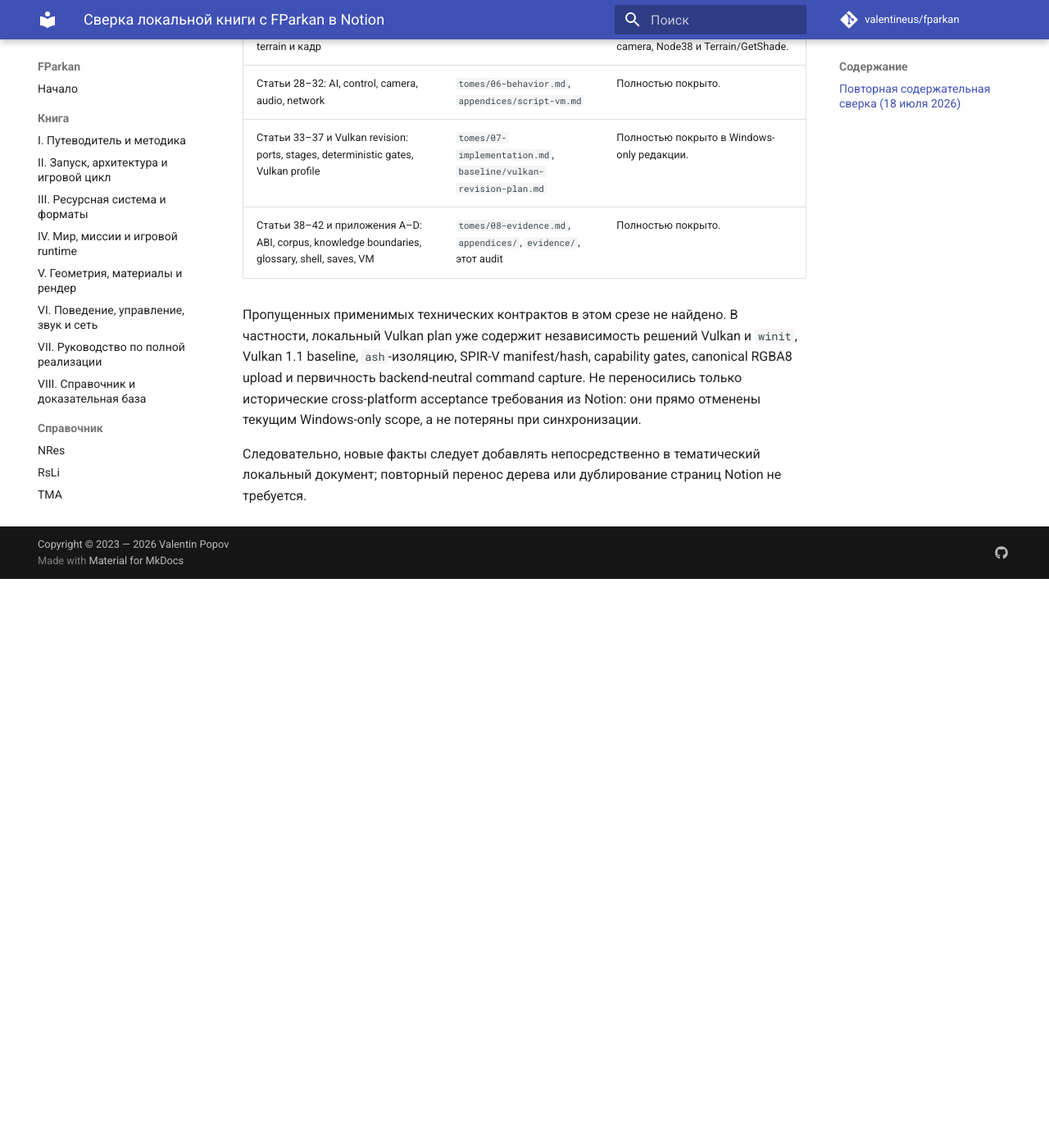
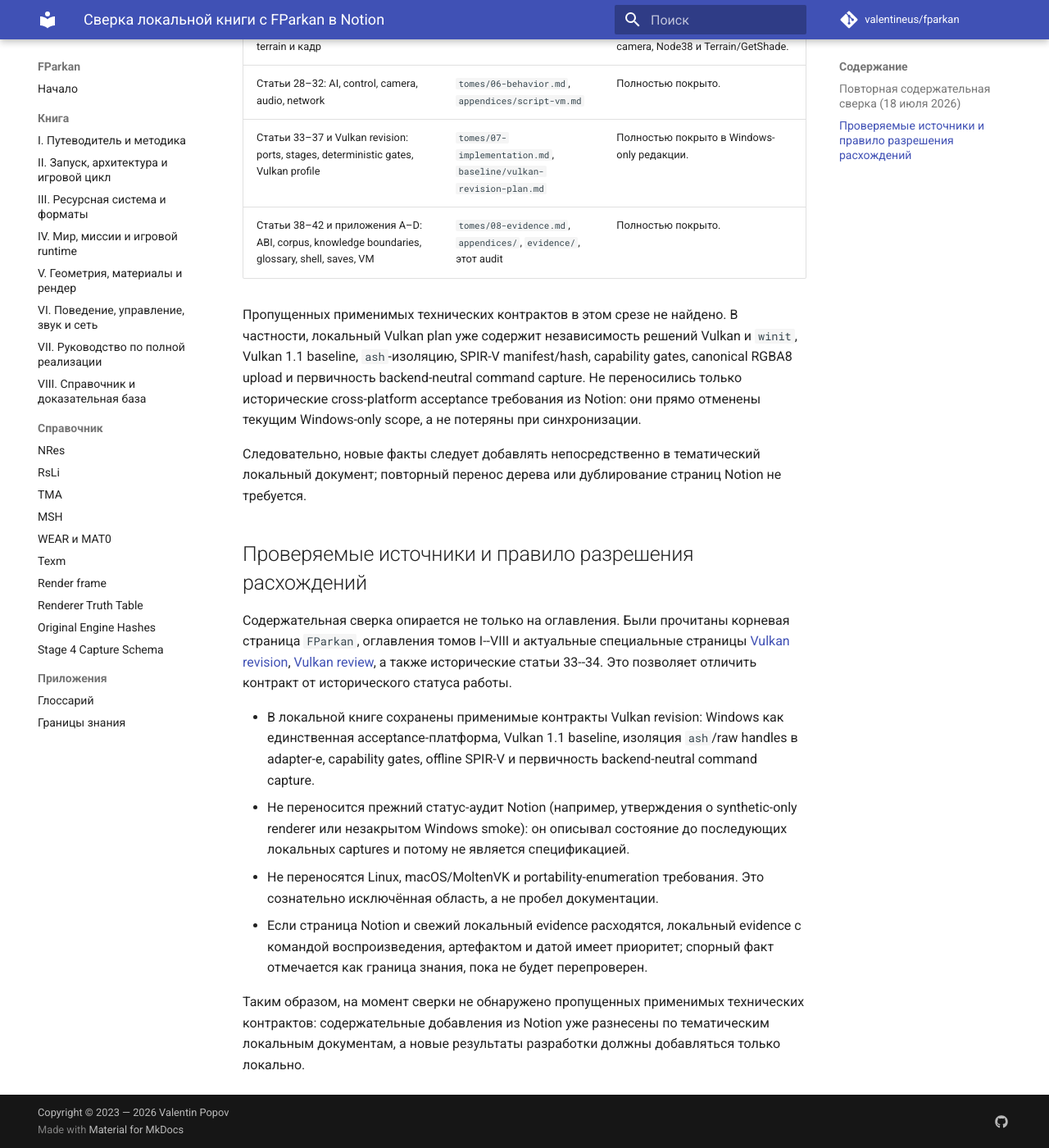
Before and after one commit to valentineus/fparkan, an MkDocs documentation site: the page built from docs/baseline/notion-reconciliation.md, in a window 1280 px wide and 1400 px high, scrolled down 1709 px. Shown: the whole window at 82% size. Built offline with MkDocs 1.6.1 and Material for MkDocs 9.7.7, drawn with Linux system fonts in a browser that asks for light colours; comment, search, counter and statistics services are not loaded; before the commit the page ends 2415 px from its top, so only the background shows below that.

Commit message:
docs: clarify Notion reconciliation

```diff
--- a/docs/baseline/notion-reconciliation.md
+++ b/docs/baseline/notion-reconciliation.md
@@ -59,3 +59,30 @@
 Следовательно, новые факты следует добавлять непосредственно в тематический
 локальный документ; повторный перенос дерева или дублирование страниц Notion
 не требуется.
+
+## Проверяемые источники и правило разрешения расхождений
+
+Содержательная сверка опирается не только на оглавления. Были прочитаны
+корневая страница `FParkan`, оглавления томов I--VIII и актуальные специальные
+страницы [Vulkan revision](https://app.notion.com/p/387e79f2db3981778f94cdf34db5f93f),
+[Vulkan review](https://app.notion.com/p/388e79f2db39810eb649edbe90bca529),
+а также исторические статьи 33--34. Это позволяет отличить контракт от
+исторического статуса работы.
+
+- В локальной книге сохранены применимые контракты Vulkan revision: Windows
+  как единственная acceptance-платформа, Vulkan 1.1 baseline, изоляция
+  `ash`/raw handles в adapter-е, capability gates, offline SPIR-V и первичность
+  backend-neutral command capture.
+- Не переносится прежний статус-аудит Notion (например, утверждения о
+  synthetic-only renderer или незакрытом Windows smoke): он описывал состояние
+  до последующих локальных captures и потому не является спецификацией.
+- Не переносятся Linux, macOS/MoltenVK и portability-enumeration требования.
+  Это сознательно исключённая область, а не пробел документации.
+- Если страница Notion и свежий локальный evidence расходятся, локальный
+  evidence с командой воспроизведения, артефактом и датой имеет приоритет;
+  спорный факт отмечается как граница знания, пока не будет перепроверен.
+
+Таким образом, на момент сверки не обнаружено пропущенных применимых
+технических контрактов: содержательные добавления из Notion уже разнесены по
+тематическим локальным документам, а новые результаты разработки должны
+добавляться только локально.
```
